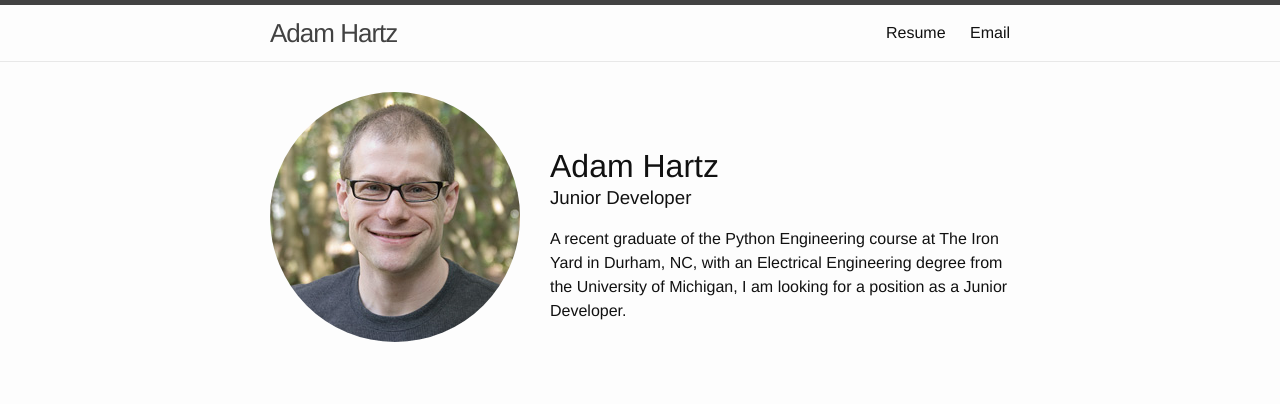
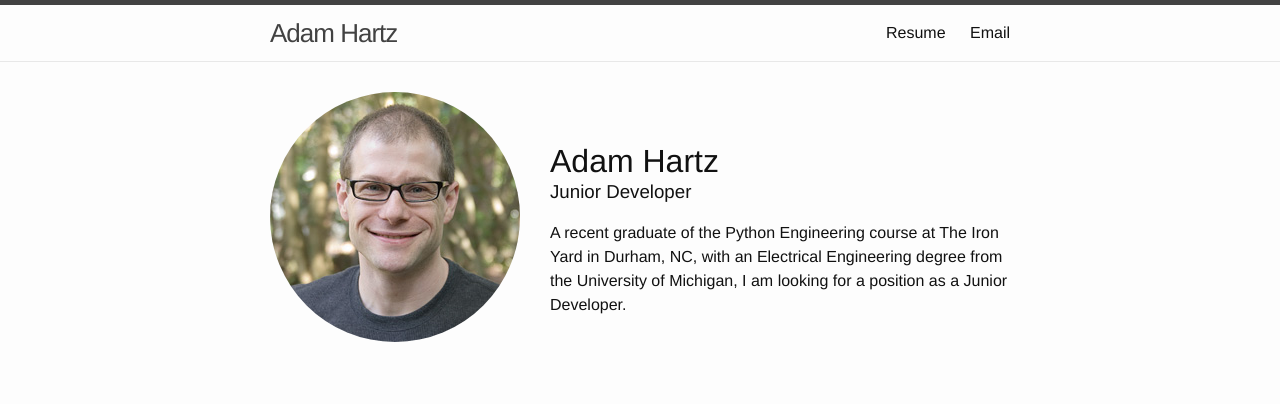
Before and after one commit to ahartz1/ahartz1.github.io, a Jekyll site: the page built from index.html, in a window 1280 px wide. Shown: the top 404 px of the page. Built offline with Jekyll 4.4.1, drawn with Linux system fonts in a browser that asks for light colours.

Commit message:
Update spacing of profile info due to updated photo

```diff
--- a/_sass/_base.scss
+++ b/_sass/_base.scss
@@ -225,7 +225,7 @@ pre {
 
 .profileintro {
   clear: right;
-  margin-top: 3.15em;
+  margin-top: 2.8em;
   display: inline-block;
   @media only screen and (max-width: 480px) {
     margin-bottom: -1.6em;
```
